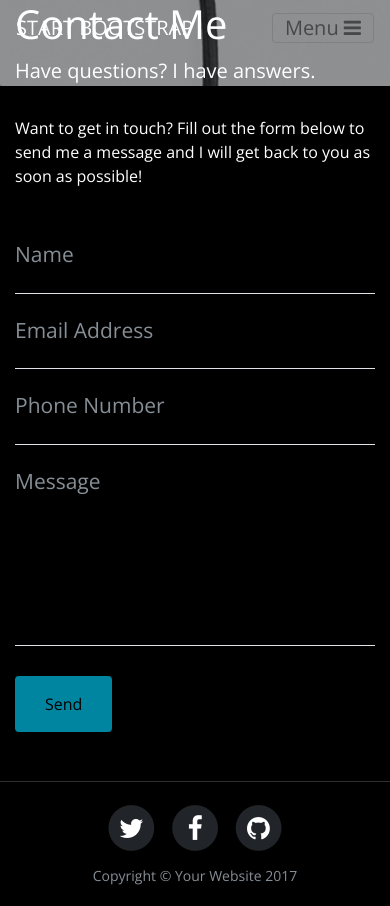
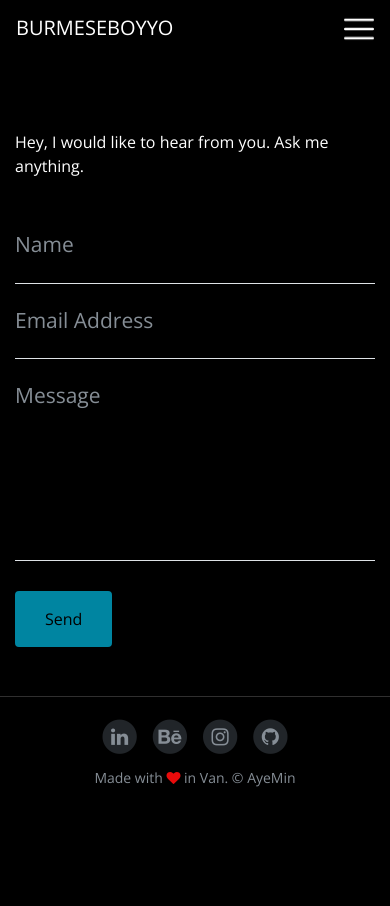
Before and after one commit to AyeMinAM/PROJECT, a website: page contact.html in a window 390 px wide. After the commit the page ends 844 px from the top, so only its background shows below. Drawn offline with nearby package versions, Linux system fonts and the light colour scheme; files that its build step writes are made by us from their sources.

Commit message:
text from Daniel

```diff
--- a/contact.html
+++ b/contact.html
@@ -2,24 +2,33 @@
 <html lang="en">
 
  <head>
-
     <meta charset="utf-8">
     <meta name="viewport" content="width=device-width, initial-scale=1, shrink-to-fit=no">
     <meta name="description" content="">
     <meta name="author" content="">
 
-    <title>Clean Blog - Start Bootstrap Theme</title>
+    <title>Contact, AyeMin,UI/UX Designer</title>
 
     <!-- Bootstrap core CSS -->
     <link href="vendor/bootstrap/css/bootstrap.min.css" rel="stylesheet">
 
     <!-- Custom fonts for this template -->
     <link href="vendor/font-awesome/css/font-awesome.min.css" rel="stylesheet" type="text/css">
-    <link href='https://fonts.googleapis.com/css?family=Lora:400,700,400italic,700italic' rel='stylesheet' type='text/css'>
-    <link href='https://fonts.googleapis.com/css?family=Open+Sans:300italic,400italic,600italic,700italic,800italic,400,300,600,700,800' rel='stylesheet' type='text/css'>
+    <link href="vendor/iconic/css/open-iconic.min.css" rel="stylesheet" type="text/css">
+
+    <link href="https://fonts.googleapis.com/css?family=Spectral:300,400|Open+Sans:300,400,600|Montserrat" rel="stylesheet">
 
     <!-- Custom styles for this template -->
-    <link href="css/clean-blog.min.css" rel="stylesheet">
+    <link href="scss/clean-blog.css" rel="stylesheet">
+    <!-- Global site tag (gtag.js) - Google Analytics -->
+    <script async src="https://www.googletagmanager.com/gtag/js?id=UA-128250304-1"></script>
+    <script>
+      window.dataLayer = window.dataLayer || [];
+      function gtag(){dataLayer.push(arguments);}
+      gtag('js', new Date());
+
+      gtag('config', 'UA-128250304-1');
+    </script>
 
   </head>
 
@@ -28,54 +37,40 @@
     <!-- Navigation -->
     <nav class="navbar navbar-expand-lg navbar-light fixed-top" id="mainNav">
       <div class="container">
-        <a class="navbar-brand" href="index.html">Start Bootstrap</a>
-        <button class="navbar-toggler navbar-toggler-right" type="button" data-toggle="collapse" data-target="#navbarResponsive" aria-controls="navbarResponsive" aria-expanded="false" aria-label="Toggle navigation">
-          Menu
-          <i class="fa fa-bars"></i>
-        </button>
-        <div class="collapse navbar-collapse" id="navbarResponsive">
+        <a class="navbar-brand" href="index.html">Burmeseboyyo</a>
+        <div class="overlay" id="navbarMobile">
+           <span><img class="closebtn icons" onclick="closeNav()" src="img/icons/close.png"></span>
            <ul class="navbar-nav ml-auto">
             <li class="nav-item">
-              <a class="nav-link" href="index.html">Home</a>
+              <a class="nav-link white" href="index.html">Home</a>
             </li>
             <li class="nav-item">
-              <a class="nav-link" href="about.html">About</a>
+              <a class="nav-link white" href="projectA.html">Project A</a>
             </li>
             <li class="nav-item">
-              <a class="nav-link" href="post.html">Sample Post</a>
+              <a class="nav-link white" href="projectB.html">Project B</a>
             </li>
             <li class="nav-item">
-              <a class="nav-link" href="contact.html">Contact</a>
+              <a class="nav-link border-white" href="contact.html">Say Hi</a>
             </li>
           </ul>
         </div>
+        <span> <img class="nav-mobile icons" onclick="openNav()" src="img/icons/menu.png"></span>
       </div>
     </nav>
 
     <!-- Page Header -->
-    <header class="masthead" style="background-image: url('img/contact-bg.jpg')">
-      <div class="overlay"></div>
-      <div class="container">
+
+
+    <!-- Main Content -->
+    <div class="container contactForm">
       <div class="row">
         <div class="col-lg-8 col-md-10 mx-auto">
-            <div class="page-heading">
-              <h1>Contact Me</h1>
-              <span class="subheading">Have questions? I have answers.</span>
-            </div>
-          </div>
-        </div>
-      </div>
-    </header>
-
-    <!-- Main Content -->
-    <div class="container">
-      <div class="row">
-        <div class="col-lg-8 col-md-10 mx-auto">
-          <p>Want to get in touch? Fill out the form below to send me a message and I will get back to you as soon as possible!</p>
+          <p>Hey, I would like to hear from you. Ask me anything.</p>
           <!-- Contact Form - Enter your email address on line 19 of the mail/contact_me.php file to make this form work. -->
           <!-- WARNING: Some web hosts do not allow emails to be sent through forms to common mail hosts like Gmail or Yahoo. It's recommended that you use a private domain email address! -->
           <!-- To use the contact form, your site must be on a live web host with PHP! The form will not work locally! -->
-          <form name="sentMessage" id="contactForm" novalidate>
+          <form name="sentMessage" id="contactForm">
             <div class="control-group">
               <div class="form-group floating-label-form-group controls">
                 <label>Name</label>
@@ -90,13 +85,13 @@
                 <p class="help-block text-danger"></p>
               </div>
             </div>
-            <div class="control-group">
+          <!--   <div class="control-group">
               <div class="form-group col-xs-12 floating-label-form-group controls">
                 <label>Phone Number</label>
                 <input type="tel" class="form-control" placeholder="Phone Number" id="phone" required data-validation-required-message="Please enter your phone number.">
                 <p class="help-block text-danger"></p>
               </div>
-            </div>
+            </div> -->
             <div class="control-group">
               <div class="form-group floating-label-form-group controls">
                 <label>Message</label>
@@ -118,51 +113,60 @@
 
     <!-- Footer -->
     <footer>
-      <div class="container">
-        <div class="row">
-          <div class="col-lg-8 col-md-10 mx-auto">
-            <ul class="list-inline text-center">
+           <div class="text-center">
+
+                          <ul class="list-inline">
+                            <!-- <li class="list-inline-item">
+                              <a href="#">
+                                <span class="fa-stack">
+                                  <i class="fa fa-circle fa-stack-2x"></i>
+                                  <i class="fa fa-dribbble fa-stack-1x text-muted"></i>
+                                </span>
+                              </a>
+                            </li> -->
                               <li class="list-inline-item">
-                <a href="#">
-                  <span class="fa-stack fa-lg">
+                              <a href="https://www.linkedin.com/in/ayemin/" target="_blank">
+                                <span class="fa-stack">
                                   <i class="fa fa-circle fa-stack-2x"></i>
-                    <i class="fa fa-twitter fa-stack-1x fa-inverse"></i>
+                                  <i class="fa fa-linkedin fa-stack-1x text-muted"></i>
                                 </span>
                               </a>
                             </li>
                             <li class="list-inline-item">
-                <a href="#">
-                  <span class="fa-stack fa-lg">
+                              <a href="https://www.behance.net/ayemin" target="_blank">
+                                <span class="fa-stack">
                                   <i class="fa fa-circle fa-stack-2x"></i>
-                    <i class="fa fa-facebook fa-stack-1x fa-inverse"></i>
+                                  <i class="fa fa-behance fa-stack-1x text-muted"></i>
                                 </span>
                               </a>
                             </li>
                             <li class="list-inline-item">
-                <a href="#">
-                  <span class="fa-stack fa-lg">
+                              <a href="https://www.instagram.com/burmeseboyyo/" target="_blank">
+                                <span class="fa-stack">
                                   <i class="fa fa-circle fa-stack-2x"></i>
-                    <i class="fa fa-github fa-stack-1x fa-inverse"></i>
+                                  <i class="fa fa-instagram fa-stack-1x text-muted"></i>
+                                </span>
+                              </a>
+                            </li>
+                            <li class="list-inline-item">
+                              <a href="https://github.com/AyeMinAM" target="_blank">
+                                <span class="fa-stack">
+                                  <i class="fa fa-circle fa-stack-2x"></i>
+                                  <i class="fa fa-github fa-stack-1x text-muted"></i>
                                 </span>
                               </a>
                             </li>
                             </ul>
-            <p class="copyright text-muted">Copyright &copy; Your Website 2017</p>
-          </div>
-        </div>
-      </div>
+                            <p class="copyright text-muted">Made with <i class="fa fa-heart red" aria-hidden="true"></i> in Van. &copy; AyeMin</p>
+              </div><!--social media icons-->
     </footer>
 
     <!-- Bootstrap core JavaScript -->
     <script src="vendor/jquery/jquery.min.js"></script>
     <script src="vendor/bootstrap/js/bootstrap.bundle.min.js"></script>
-
-    <!-- Contact Form JavaScript -->
-    <script src="js/jqBootstrapValidation.js"></script>
-    <script src="js/contact_me.js"></script>
-
     <!-- Custom scripts for this template -->
     <script src="js/clean-blog.min.js"></script>
+    <script src="js/home.js"></script>
 
   </body>
 
--- a/scss/contact.scss
+++ b/scss/contact.scss
@@ -1,4 +1,9 @@
 // Styling for the contact page
+
+.contactForm{
+  padding-top:100px;
+}
+
 .floating-label-form-group {
   font-size: 14px;
   position: relative;
```
Also changed, not shown: index.html (+5 -4 lines), projectA.html (+12 -16 lines), projectB.html (+7 -11 lines), img/kt-help@2x.png, scss/bootstrap-overrides.css (added), scss/clean-blog.css, scss/contact.css (added), scss/global.css (added), scss/post.css (added), vendor/iconic/css/open-iconic-bootstrap.css, vendor/iconic/css/open-iconic-foundation.css, vendor/iconic/css/open-iconic.css, 5 other files. Lines whose indentation alone changed are shown as unchanged.
